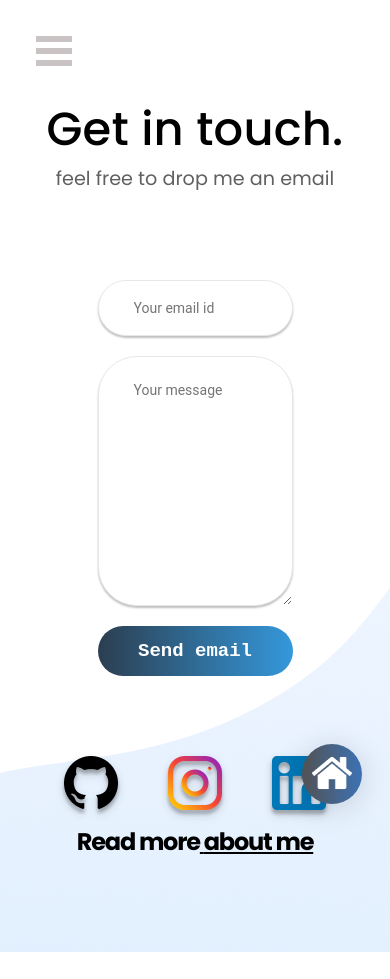
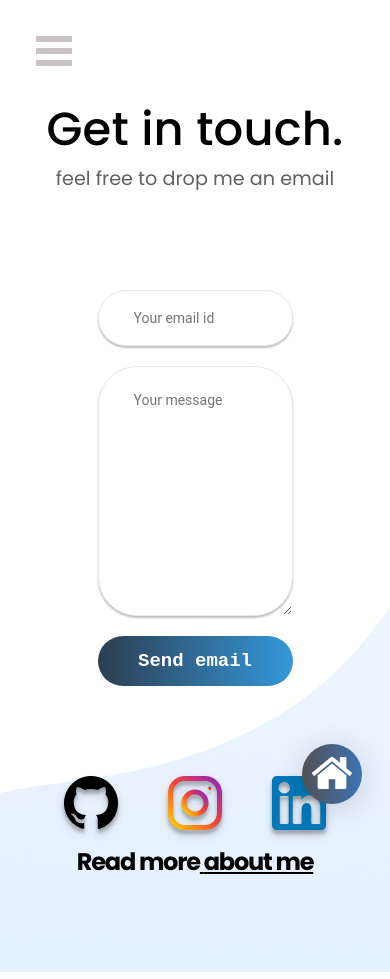
Before and after one commit to letscodevicky/portfolio, a React (Create React App) app: page /#/contact in a window 390 px wide. Shown: the top 979 px of the page. Built offline with nearby package versions, Linux system fonts and the light colour scheme.

Commit message:
Update Contact.css

```diff
--- a/src/Components/Contact/Contact.css
+++ b/src/Components/Contact/Contact.css
@@ -68,6 +68,6 @@
 
      }
      .contact-form-container{
-         width: 80px 10%;
+         margin: 80px 10%;
      }
  }
```
